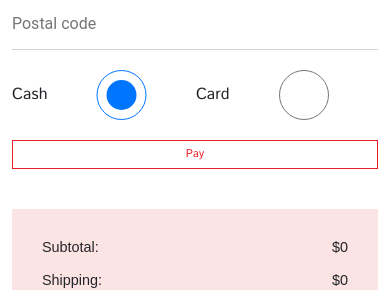
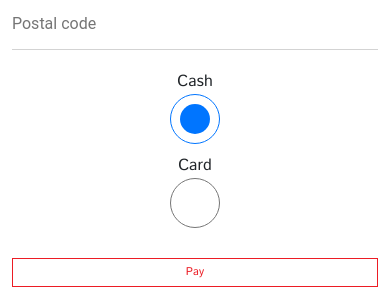
Before and after one commit to Gionnn/Bon-Giono-Delivery, a React (Create React App) app: page /checkout in a window 390 px wide. Shown: the part 810-1100 px from the top of the page. Built offline with nearby package versions, Linux system fonts and the light colour scheme; a web font is replaced by a local one.

Commit message:
Update checkout.css

```diff
--- a/src/styles/checkout.css
+++ b/src/styles/checkout.css
@@ -32,4 +32,11 @@
   .checkout__bill {
     margin-top: 40px;
   }
+   .options {
+    display: flex;
+    flex-direction: column;
+  }
+  .options input {
+    margin-bottom: 10px;
+  }
 }
```
